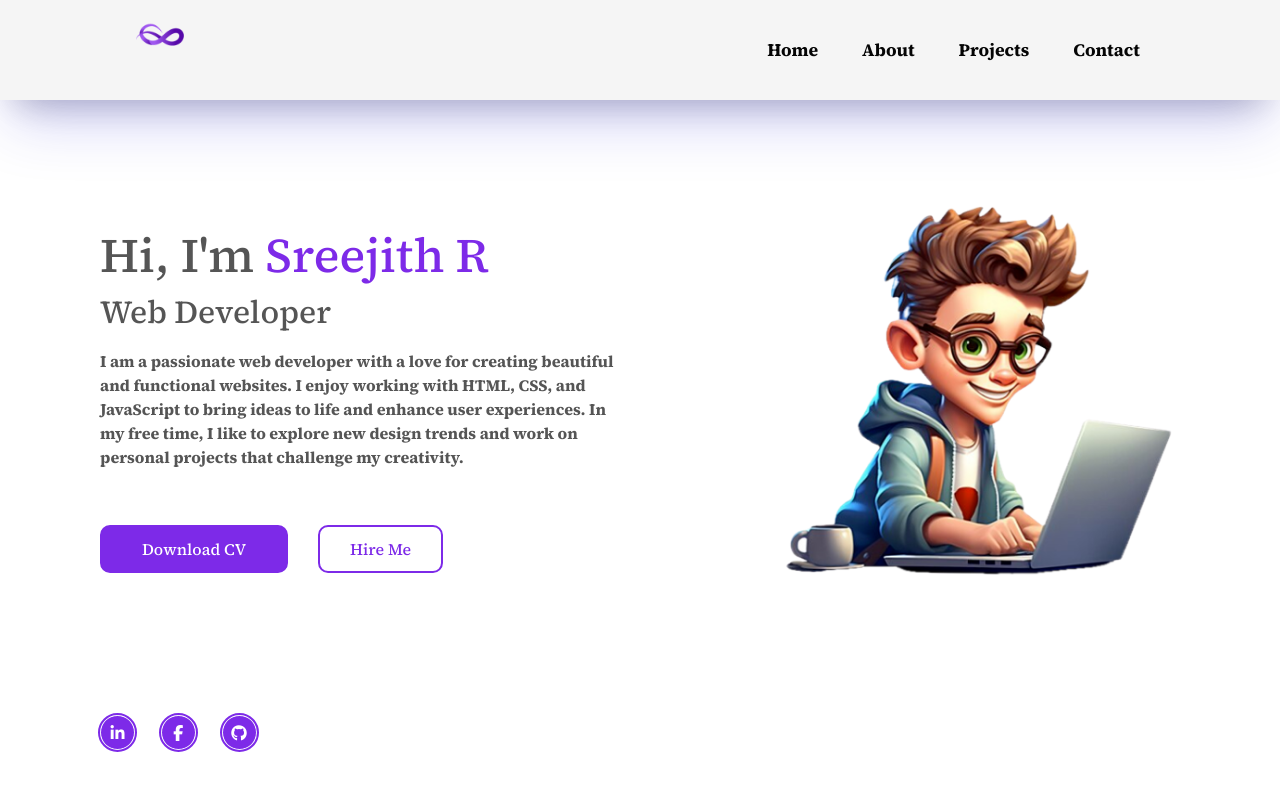
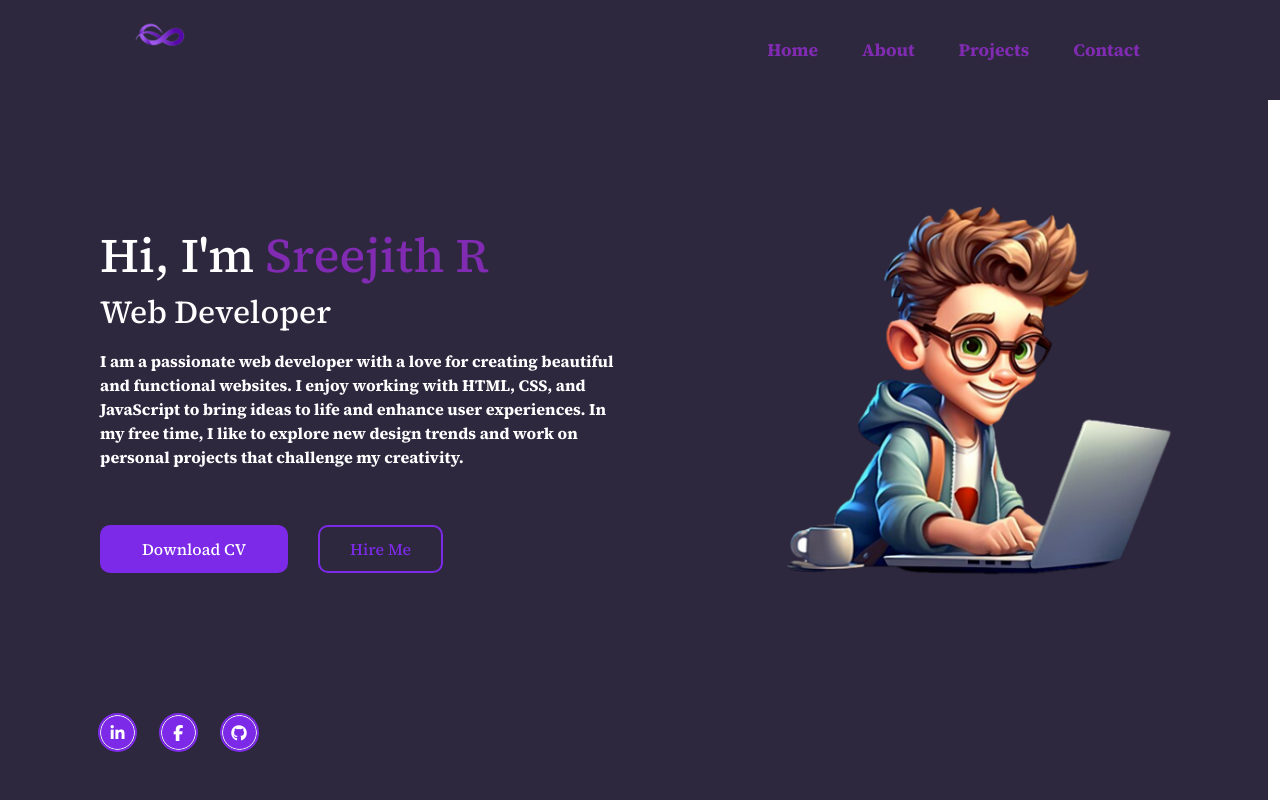
Before and after one commit to Sreejith0098/personal-portfolio-website, a plain HTML site: page index.html in a window 1280 px wide. Drawn offline with nearby package versions, Linux system fonts and the light colour scheme; a web font is replaced by a local one.

Commit message:
few changes in home page

```diff
--- a/index.html
+++ b/index.html
@@ -21,7 +21,7 @@
 </head>
 <body>
     <!-- header-section -->
-    <header>
+    <header style="background-color: #2D283E;" >
         <h2 class="logo"><img style="width: 120px;" class="img-fluid " src="./images/logoo Background Removed.png" alt=""></h2>
         <nav class="navigation">
             <a href="./index.html">Home</a>
@@ -33,11 +33,11 @@
     </header>
 
     <!-- home-section -->
-    <section class="home row">
+    <section style="background-color: #2D283E" class="home row">
         <div class="content col-6">
             <h2>Hi, I'm <span>Sreejith R</span></h2>
-            <h4>Web Developer</h4>
-            <p style="font-weight: 700;" >I am a passionate web developer with a love for creating beautiful and functional websites. I enjoy working with HTML, CSS, and JavaScript to bring ideas to life and enhance user experiences. In my free time, I like to explore new design trends and work on personal projects that challenge my creativity.</p>
+            <h4 style="color: #fff;" >Web Developer</h4>
+            <p style="font-weight: 700; color: #fff; " >I am a passionate web developer with a love for creating beautiful and functional websites. I enjoy working with HTML, CSS, and JavaScript to bring ideas to life and enhance user experiences. In my free time, I like to explore new design trends and work on personal projects that challenge my creativity.</p>
             <div class="btn-group">
                 <a href="#">Download CV</a>
                 <a href="https://github.com/Sreejith0098?tab=repositories">Hire Me</a>
--- a/style.css
+++ b/style.css
@@ -3,7 +3,7 @@
     margin: 0;
     padding: 0;
     box-sizing: border-box;
-    /* font-family: "Courgette", cursive; */
+    font-family: "Courgette", cursive;
     font-family: "Source Serif 4", serif;
 }
 header {
@@ -17,12 +17,12 @@ header {
     justify-content: space-between;
     align-items: center;
     z-index: 10;
-    background-color: whitesmoke;
-    box-shadow: #3333dc40 0px 30px 60px -12px, rgba(0, 0, 0, 0.3) 0px 18px 36px -18px;
+    /* background-color: rgb(203, 59, 210); */
+    /* box-shadow: #3333dc40 0px 30px 60px -12px, rgba(0, 0, 0, 0.3) 0px 18px 36px -18px; */
 }
 .logo {
     /* font-size: 2em; */
-    color: #555;
+    color: #D1D7E0;
     cursor: default;
 }
 
@@ -36,6 +36,7 @@ header {
     margin-right: 40px;
     font-weight: 700;
     transition: .3s;
+    color: #802BB1;
 }
 .navigation a:hover {
     color: #7d2ae8;
@@ -45,14 +46,14 @@ header {
     color: #fff;
     text-decoration: none;
     padding: 8px 35px;
-    background: #7d2ae8;
+    /* background: #7d2ae8; */
     border-radius: 10px;
-    border: 2px solid #7d2ae8;
+    /* border: 2px solid #7d2ae8; */
     font-weight: 500;
     transition: .3s;
 }
 .btn-talk:hover {
-    color: #7d2ae8;
+    /* color: #7d2ae8; */
     background: transparent;
 }
 .home {
@@ -72,9 +73,10 @@ header {
 }
 .content h2 {
     font-size: 3em;
+    color: #fff;
 }
 .content h2 span {
-    color: #7d2ae8;
+    color: #802BB1;
 }
 .content h4 {
     font-size: 2em;
@@ -122,6 +124,7 @@ header {
     border: 1px solid #fff;
     outline: 2px solid #7d2ae8;
     transition: .3s;
+    color: #D1D7E0;
 }
 .social-icons a:hover {
     transform: translateY(-5px);
@@ -137,26 +140,6 @@ header {
 .skills h3{
     margin: 5px;
 }
-
-/* .skills{
-    width: 500px;
-    margin: 60px auto;
-    color: #fff;
-    padding: 20px;
-    box-shadow: 0 14px 28px rgba(0,0,0,0.25), 0 10px 10px rgba(o,0,0,0.22);
-}
-.skills li{
-    margin: 20px 0;
-    padding: 10px;
-}
-.barc{
-    background:#353b48 ;
-    display: block;
-    height:20px ;
-    border: 1px solid rgba(0,0,0,0.3);
-    border-radius:10px ;
-    overflow: hidden;
-} */
 
 #skill-bar-wrapper {
      margin-top: 30px;
```
